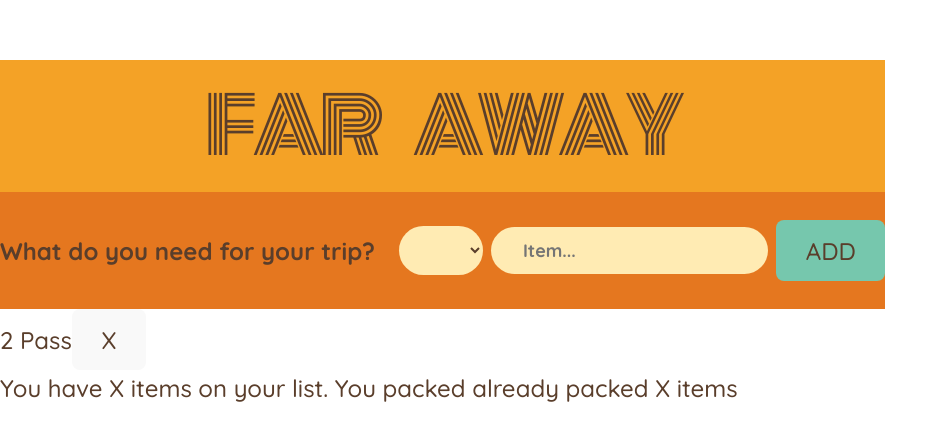
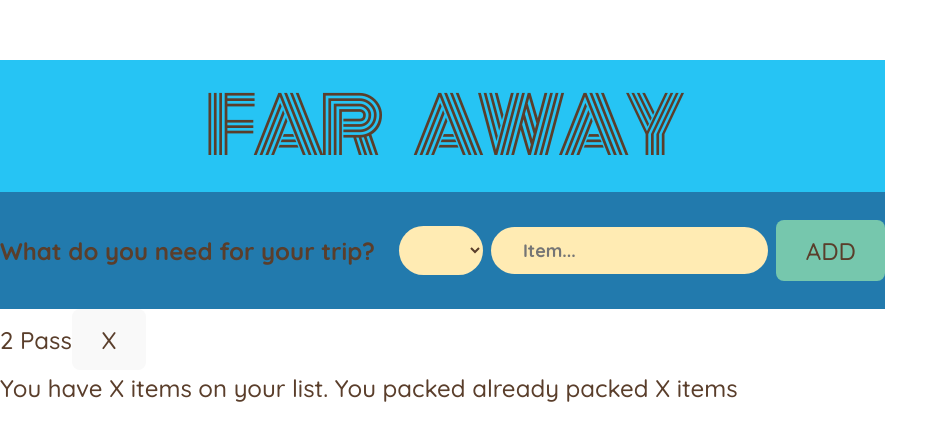
Before and after one commit to anaktas24/travel-list, a React (Vite) app in the folder travel-list/: page / in a window 1280 px wide. Shown: the part 167-608 px from the top of the page, without its empty margins (0-948 px from the left). Built offline with nearby package versions, Linux system fonts and the light colour scheme.

Commit message:
searchbar

```diff
--- a/travel-list/package.json
+++ b/travel-list/package.json
@@ -10,6 +10,7 @@
     "preview": "vite preview"
   },
   "dependencies": {
+    "prop-types": "^15.8.1",
     "react": "^18.2.0",
     "react-dom": "^18.2.0"
   },
--- a/travel-list/src/App.css
+++ b/travel-list/src/App.css
@@ -27,7 +27,7 @@ body {
 
 h1 {
   text-align: center;
-  background-color: #f4a226;
+  background-color: #26c4f4;
   font-family: "Monoton";
   font-size: 8rem;
   text-transform: uppercase;
@@ -38,7 +38,7 @@ h1 {
 }
 
 .add-form {
-  background-color: #e5771f;
+  background-color: #227aad;
   padding: 2.8rem 0;
   display: flex;
   align-items: center;
--- a/travel-list/src/App.jsx
+++ b/travel-list/src/App.jsx
@@ -1,5 +1,7 @@
 import './App.css'
 import {useState} from 'react'
+
+
 
 const initialItems = [
   { id:1, description: "Pass", quantity:2, packed: false}]
```
Also changed, not shown: 1 other file (tests, documents, lock files or other folders).
